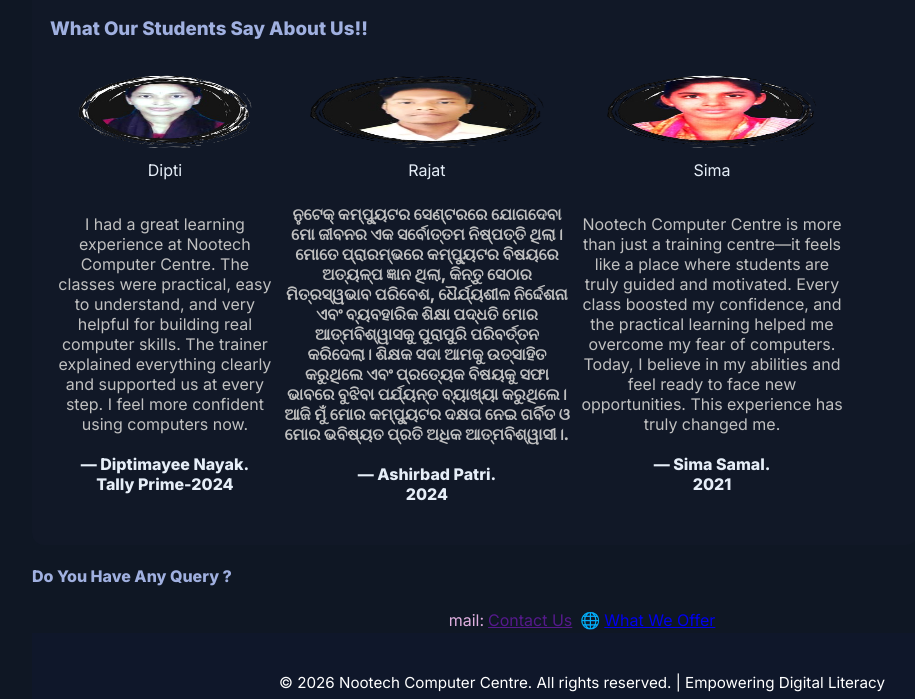
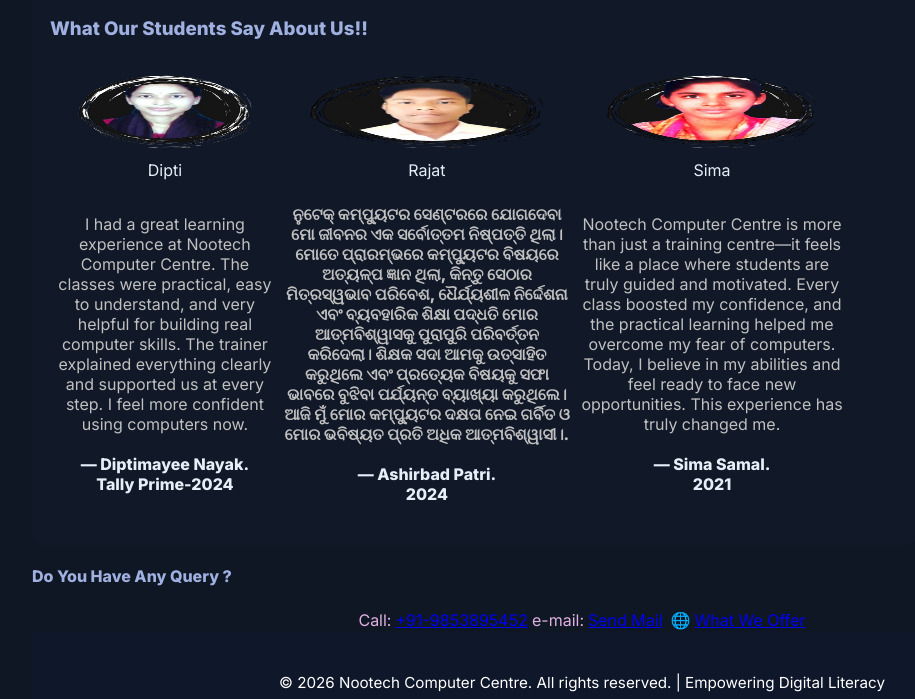
Before and after one commit to nootechcomputercentre/main-site, a plain HTML site: page index.html in a window 1280 px wide. Shown: the part 1599-2298 px from the top of the page, without its empty margins (58-973 px from the left). Drawn offline with Linux system fonts and the light colour scheme; a script that the page names is missing.

Commit message:
Update contact information in footer section

```diff
--- a/index.html
+++ b/index.html
@@ -488,9 +488,13 @@ Learn → Practice → Apply → Succeed</br>
 	<h4><font color="navyblue">Do You Have Any Query ?</font> </h4>
 	<table style="margin: 0 auto;" >
 	<tr>
-	<td><font color="neonblue">mail:</font></td>
-	<td><font color="neonblue"><a href="" target="_blank">
-    Contact Us
+<td><font color="neonblue">Call:</font></td>
+	<td><font color="neonblue"><a href="tel:+919853895452">+91-9853895452</a>
+</font></td>
+
+	<td><font color="neonblue">e-mail:</font></td>
+	<td><font color="neonblue"><a href="mailto:nootechcomputercentre@gmail.com" target="_blank">
+    Send Mail
 </a></font></td>
 	<td> </td>
 	<td>🌐</td>
```
